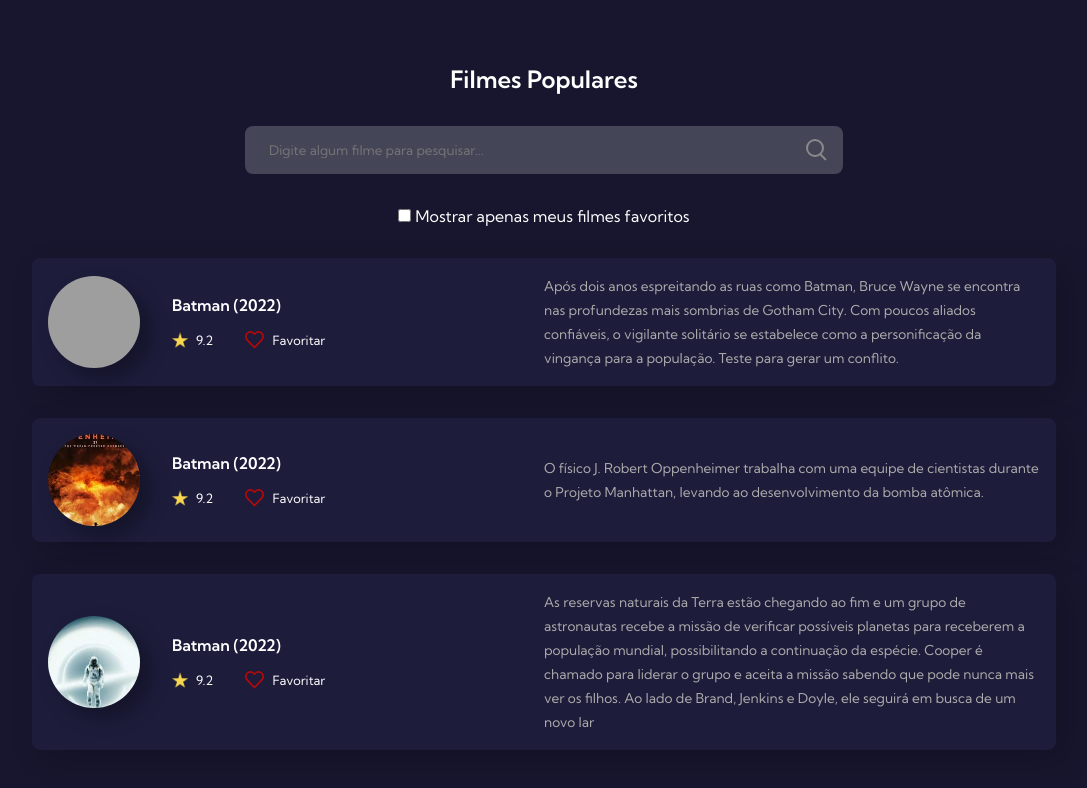
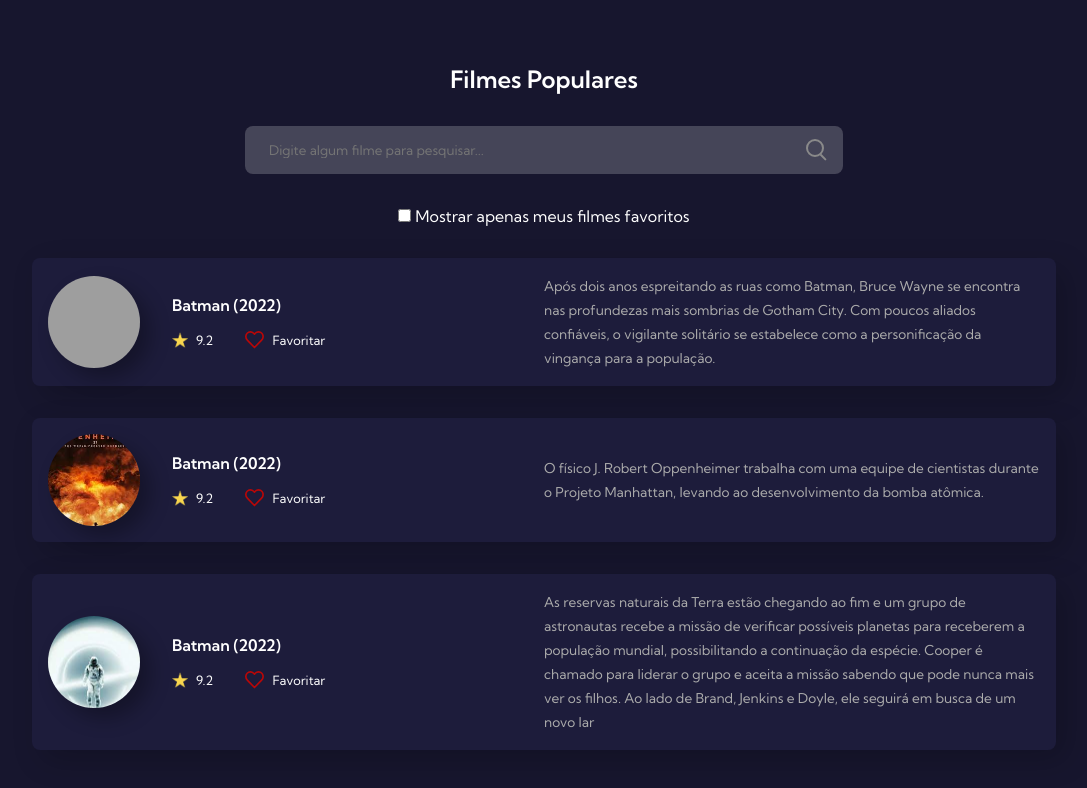
Before and after one commit to MarinaSpadetto/git7dayscode, a plain HTML site: page index.html in a window 1280 px wide. Shown: the whole page, without its empty margins (96-1183 px from the left). Drawn offline with Linux system fonts and the light colour scheme; grey boxes are pictures that could not be loaded.

Commit message:
fix: ajusta descrição do filme

```diff
--- a/index.html
+++ b/index.html
@@ -42,7 +42,7 @@
           </div>
         </div>
         <div class="movie-description">
-          <span>Após dois anos espreitando as ruas como Batman, Bruce Wayne se encontra nas profundezas mais sombrias de Gotham City. Com poucos aliados confiáveis, o vigilante solitário se estabelece como a personificação da vingança para a população. Teste para gerar um conflito.</span>
+          <span>Após dois anos espreitando as ruas como Batman, Bruce Wayne se encontra nas profundezas mais sombrias de Gotham City. Com poucos aliados confiáveis, o vigilante solitário se estabelece como a personificação da vingança para a população.</span>
         </div>
       </div>
 
```
